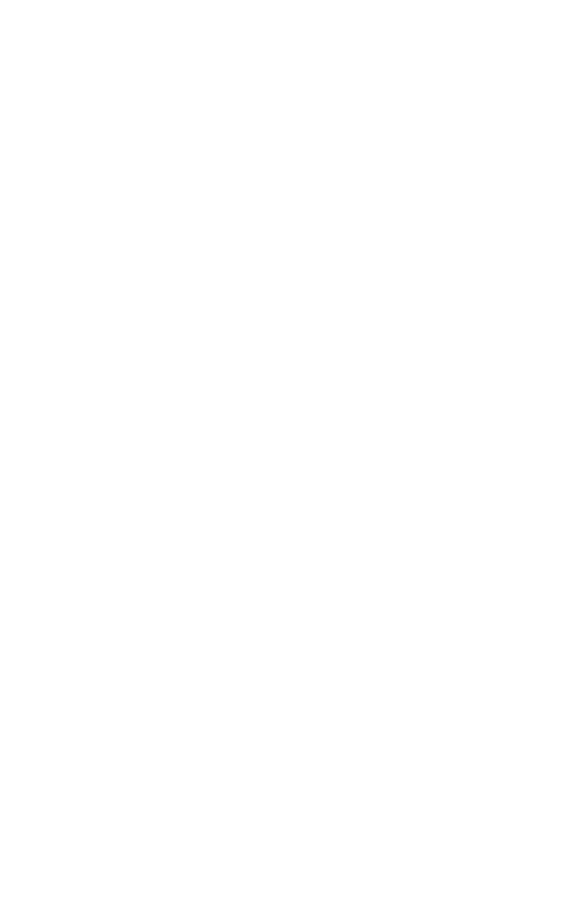
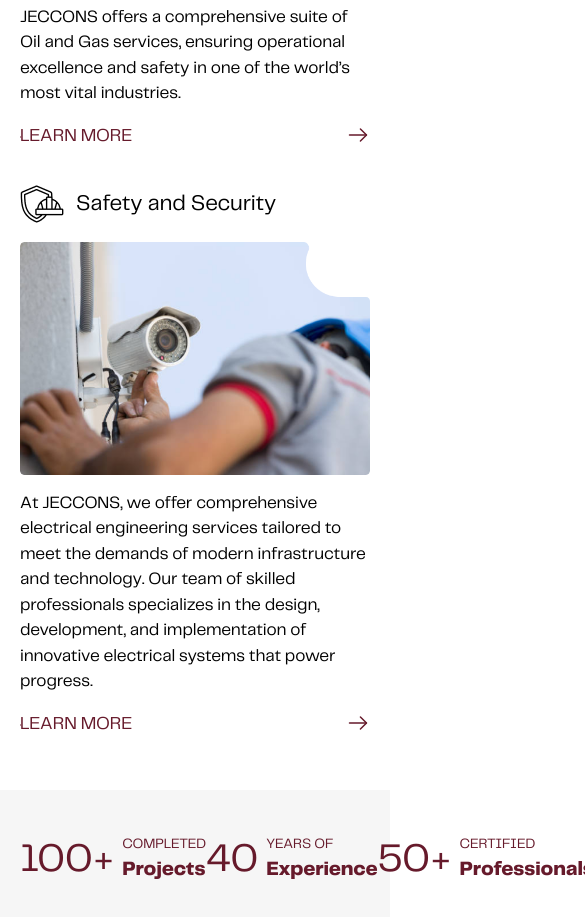
Before and after one commit to wes-the-dev/JecconsEngSystems, a React (Vite) app: page / in a window 390 px wide. Shown: the part 4480-5397 px from the top of the page, 585 px wide, since content can reach past the window. Before the commit the page ends 4319 px from the top, so only its background shows below. Built offline with nearby package versions, Linux system fonts and the light colour scheme.

Commit message:
responsive-home

```diff
--- a/src/components/Homepage/CompanyBrief.jsx
+++ b/src/components/Homepage/CompanyBrief.jsx
@@ -1,32 +1,30 @@
 
 function CompanyBrief() {
   return (
-    <div className="bg-[#F6F6F6] px-[60px] py-20 font-['PP-Telegraf'] text-[var(--primary-red)] flex justify-between">
-        <div className="completed-projects-brief flex gap-3
-        ">
-            <span className="text-[56px]">
+    <div className="bg-[#F6F6F6] px-[60px] py-20 font-['PP-Telegraf'] text-[var(--primary-red)] flex justify-between max-[770px]:px-5 max-[770px]:py-10">
+        <div className="completed-projects-brief flex gap-2 items-center">
+            <span className="text-[56px] max-[1100px]:text-[50px] max-[900px]:text-[40px]">
                 100+
             </span>
-            <div className="flex flex-col gap-1">
-                <span className="text-[20px]">COMPLETED</span>
-                <span className="text-[30px] font-bold">Projects</span>
+            <div className="flex flex-col gap-0">
+                <span className="text-[20px] max-[1100px]:text-[16px] max-[900px]:text-[14px]">COMPLETED</span>
+                <span className="text-[30px] font-bold max-[1100px]:text-[26px] max-[900px]:text-[20px]">Projects</span>
             </div>
         </div>
-        <div className="years-experience-hm flex gap-3">
-            <span className="text-[56px]">
-                40            </span>
-            <div className="flex flex-col gap-1">
-                <span className="text-[20px]">YEARS OF</span>
-                <span className="text-[30px] font-bold">Experience</span>
+        <div className="years-experience-hm flex gap-2 items-center">
+            <span className="text-[56px] max-[1100px]:text-[50px] max-[900px]:text-[40px]"> 40  </span>
+            <div className="flex flex-col gap-0">
+                <span className="text-[20px] max-[1100px]:text-[16px] max-[900px]:text-[14px]">YEARS OF</span>
+                <span className="text-[30px] font-bold max-[1100px]:text-[26px] max-[900px]:text-[20px]">Experience</span>
             </div>
         </div>
 
-        <div className="cert-professionals flex gap-3">
-            <span className="text-[56px]">
+        <div className="cert-professionals flex gap-2 items-center">
+            <span className="text-[56px] max-[1100px]:text-[50px] max-[900px]:text-[40px]">
                 50+            </span>
-            <div className="flex flex-col gap-1">
-                <span className="text-[20px]">CERTIFIED</span>
-                <span className="text-[30px] font-bold">Professionals</span>
+            <div className="flex flex-col gap-0">
+                <span className="text-[20px] max-[1100px]:text-[16px] max-[900px]:text-[14px]">CERTIFIED</span>
+                <span className="text-[30px] font-bold max-[1100px]:text-[26px] max-[900px]:text-[20px]">Professionals</span>
             </div>
         </div>
     </div>
--- a/src/components/Homepage/ServicesHome.jsx
+++ b/src/components/Homepage/ServicesHome.jsx
@@ -18,7 +18,7 @@
 
 const ServicesHome = () => {
   return (
-    <div className='services-home-page pb-16 pt-24 max-[1000px]:pt-10 px-[60px] max-[770px]:px-5 font-[PP-Telegraf]'>
+    <div className='services-home-page pb-5 pt-24 max-[1000px]:pt-10 px-[60px] max-[770px]:px-5 font-[PP-Telegraf]'>
 
 
         <div className="civil-eng-home flex justify-between gap-10 max-[1000px]:mb-8 mb-28">
@@ -142,7 +142,7 @@
             </div>
         </div>
 
-        <div className="mech-eng-home flex gap-6 items-center justify-between mb-28">
+        <div className="mech-eng-home flex gap-6 items-center justify-between mb-28 max-[1000px]:mb-8">
 
             <div className="mech-eng-home-img flex items-center w-[50%] max-[1000px]:hidden">
                 <img src={mechEngImg} alt="an engineer working" />
@@ -182,24 +182,27 @@
             </div>
         </div>
 
-        {/* <div className="oil-gas-home flex justify-between gap-10 mb-28">
+        <div className="oil-gas-home flex justify-between gap-10 mb-28 max-[1000px]:mb-8">
 
-            <div className="oil-gas-summ cursor-pointer flex flex-col gap-4 w-[50%] h-fit my-auto">
-                <div className="service-home-number">
+            <div className="oil-gas-summ cursor-pointer flex flex-col gap-4 w-[50%] max-[1000px]:w-[100%] h-fit my-auto">
+                <div className="service-home-number max-[1000px]:hidden">
                     <span className='text-[180px] leading-10'>05</span>
                 </div>
 
                 <div className="flex flex-col gap-4">
-                    <div className="oil-gas-summ-title flex gap-3">
-                        <img src={oilGasIcon} alt="oil-gas-icon" />
-                        <span className='text-[32px]'>Oil and Gas</span>
+                    <div className="oil-gas-summ-title flex gap-3 items-center max-[1000px]:justify-center max-[650px]:justify-start">
+                        <img className='w-[44px] h-[44px]' src={oilGasIcon} alt="oil-gas-icon" />
+                        <span className='text-[32px] max-[1100px]:text-[28px] max-[650px]:text-[22px]'>Oil and Gas</span>
                     </div>
-                    <span className=' text-[19px]'>
+                    <div className="oil-gas-home-img w-[100%] min-[1001px]:hidden flex justify-center">
+                        <img src={oilGasImg} alt="a distribution station" />
+                    </div>
+                    <span className='text-[19px] max-[650px]:text-[17px]'>
                         JECCONS offers a comprehensive suite of Oil and Gas services, ensuring operational excellence and safety in one of the world’s most vital industries.
                     </span>
                     <div className="learn-more-services-home-btn cursor-pointer overflow-x-hidden text-[var(--primary-red)] flex justify-between">
                         <div className="learn-more-service-hm-text overflow-x-hidden relative w-fit">
-                            <span className='text-[20px]'>LEARN MORE</span>
+                            <span className='text-[20px] max-[650px]:text-[18px]'>LEARN MORE</span>
                             <div className="learn-more-service-hm-text-slash bg-[var(--primary-red)] absolute top-[50%] h-[2px] w-[100%]">
 
                             </div>
@@ -214,32 +217,35 @@
                 </div>
 
             </div>
-            <div className="oil-gas-home-img w-[50%] flex justify-end">
+            <div className="oil-gas-home-img w-[50%] max-[1000px]:hidden flex justify-end">
                 <img src={oilGasImg} alt="a distribution station" />
             </div>
-        </div> */}
+        </div>
 
-        {/* <div className="safe-secure-home flex gap-6 items-center justify-between mb-28">
+        <div className="safe-secure-home flex gap-6 items-center justify-between mb-28 max-[1000px]:mb-8">
 
-            <div className="safe-secure-home-img flex items-center w-[50%]">
+            <div className="safe-secure-home-img flex items-center w-[50%] max-[1000px]:hidden">
                 <img src={safeSecureImg} alt="an engineer installing a security camera" />
             </div>
 
-            <div className="safe-secure-summ cursor-pointer flex flex-col gap-4 w-[50%] my-auto h-fit">
-                <div className='service-home-number'>
+            <div className="safe-secure-summ cursor-pointer flex flex-col gap-4 w-[50%] max-[1000px]:w-[100%] my-auto h-fit">
+                <div className='service-home-number max-[1000px]:hidden'>
                     <span className='text-[180px] leading-10'>06</span>
                 </div>
                 <div className="flex flex-col gap-4">
-                    <div className="mech-eng-summ-title flex gap-3">
-                        <img src={safeSecureIcon} alt="safe-secure-icon" />
-                        <span className='text-[32px]'>Safety and Security</span>
+                    <div className="mech-eng-summ-title flex gap-3 items-center max-[1000px]:justify-center max-[650px]:justify-start">
+                        <img className='w-[44px] h-[44px]' src={safeSecureIcon} alt="safe-secure-icon" />
+                        <span className='text-[32px] max-[1100px]:text-[28px] max-[650px]:text-[22px]'>Safety and Security</span>
                     </div>
-                    <span className=' text-[19px]'>
+                    <div className="safe-secure-home-img flex items-center justify-center w-[100%] min-[1001px]:hidden">
+                        <img src={safeSecureImg} alt="an engineer installing a security camera" />
+                    </div>
+                    <span className='text-[19px] max-[650px]:text-[17px]'>
                         At JECCONS, we offer comprehensive electrical engineering services tailored to meet the demands of modern infrastructure and technology. Our team of skilled professionals specializes in the design, development, and implementation of innovative electrical systems that power progress.
                     </span>
                     <div className="learn-more-services-home-btn cursor-pointer overflow-x-hidden text-[var(--primary-red)] flex justify-between">
                         <div className="learn-more-service-hm-text overflow-x-hidden relative w-fit">
-                            <span className='text-[20px]'>LEARN MORE</span>
+                            <span className='text-[20px] max-[650px]:text-[18px]'>LEARN MORE</span>
                             <div className="learn-more-service-hm-text-slash bg-[var(--primary-red)] absolute top-[50%] h-[2px] w-[100%]">
 
                             </div>
@@ -254,7 +260,7 @@
                 </div>
 
             </div>
-        </div> */}
+        </div>
     </div>
   )
 }
--- a/src/pages/Homepage.jsx
+++ b/src/pages/Homepage.jsx
@@ -21,9 +21,9 @@
 
       <ServicesHome />
 
-      {/* <CompanyBrief />
+      <CompanyBrief />
 
-      <SafetyPolicy />
+      {/* <SafetyPolicy />
 
       <Footer /> */}
     </div>
```
